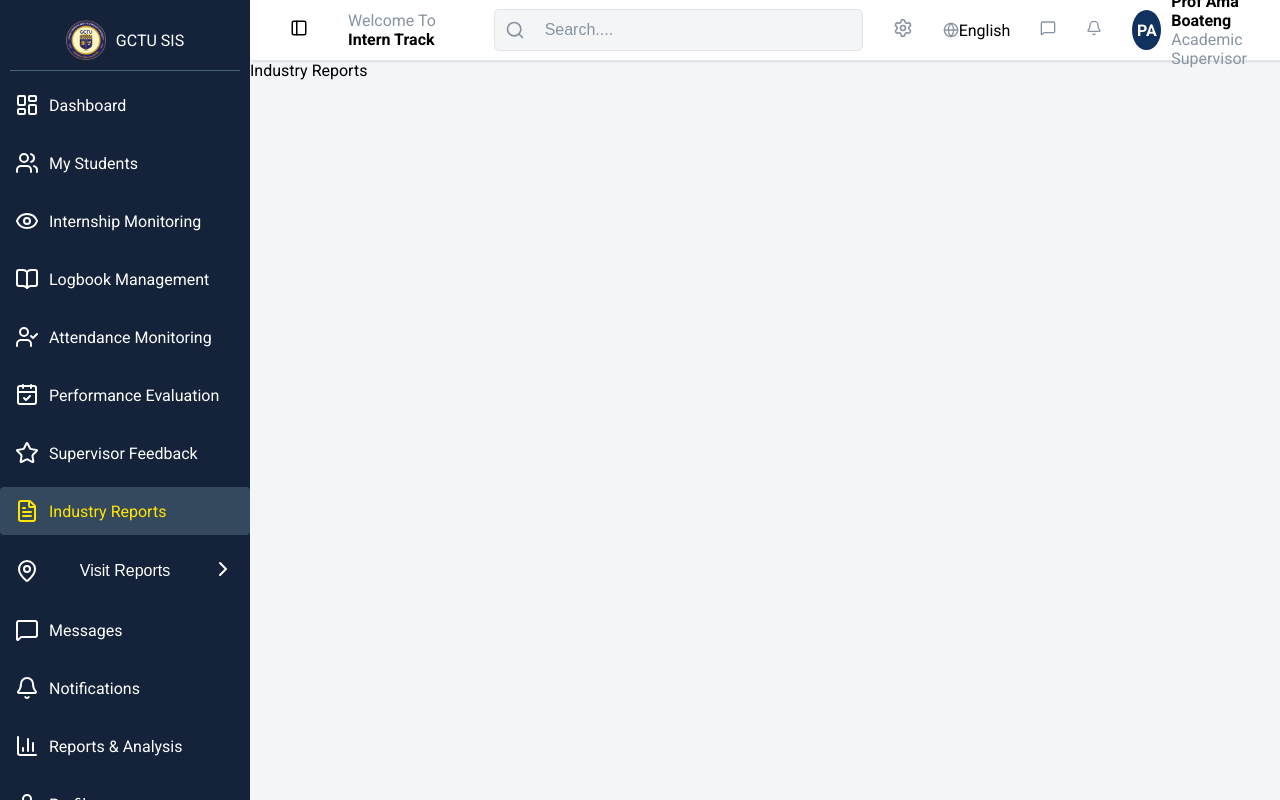
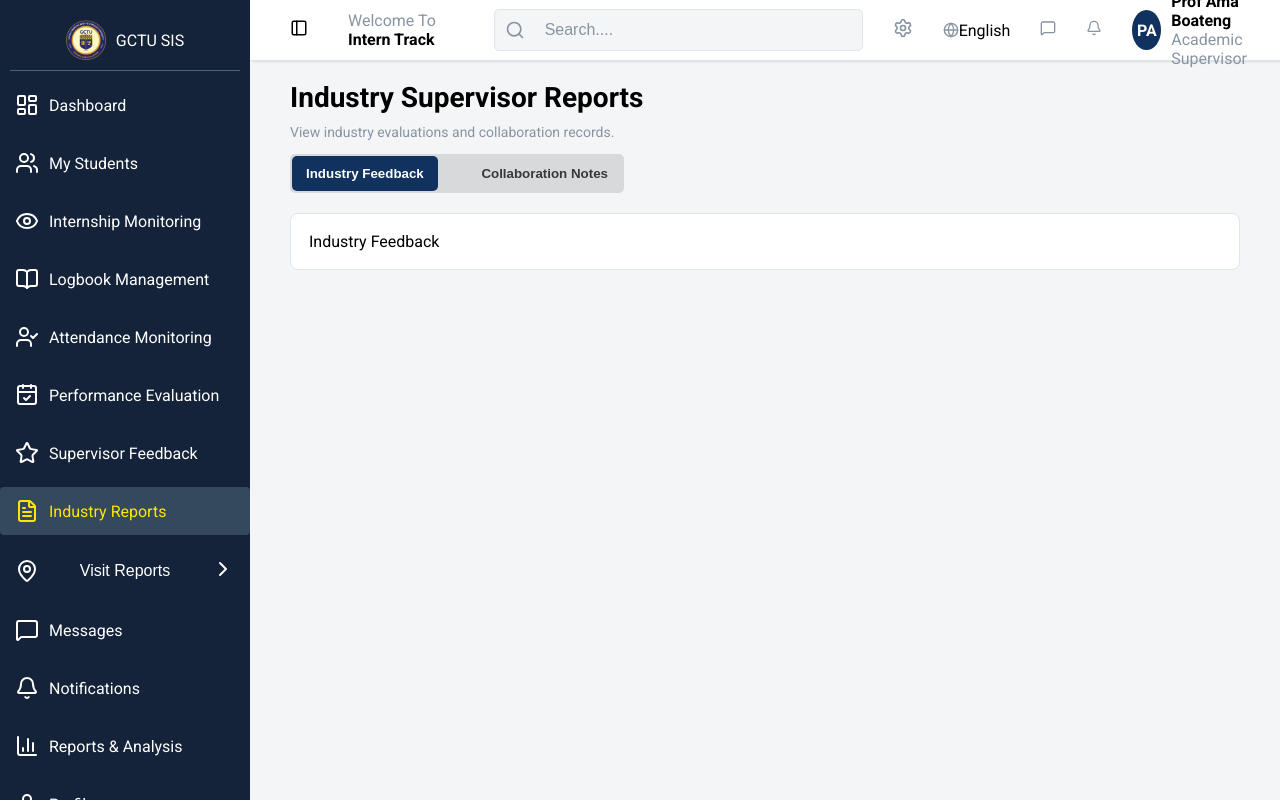
Before and after one commit to Princeaddo1199/GCTU-Student-Internship-System, a React (Vite) app: page /industry-reports in a window 1280 px wide. Built offline with nearby package versions, Linux system fonts and the light colour scheme.

Commit message:
Industry Supervisor Page Been Worked On
working on the first page which is Industry Feedback

```diff
--- /dev/null
+++ b/src/Components/FeedbackCard.jsx
@@ -0,0 +1,30 @@
+import React from 'react';
+import '../STYLES/FeedbackCard.css';
+import { FaStar, FaStarHalfAlt, FaRegStar } from "react-icons/fa";
+
+export default function FeedbackCard({ studentName, type, date, comment, rating }) {
+  return (
+    <div className="feedbackCard">
+      <div className="feedbackCardHeader">
+        <div className="feedbackCardHeaderLeft">
+          <span className="feedbackCardStudentName">{studentName}</span>
+          <span className="feedbackCardTypeBadge">{type}</span>
+        </div>
+        <div className="feedbackCardRating">
+          {[...Array(5)].map((_, index) => {
+            const starNumber = index + 1;
+            if (rating >= starNumber) {
+              return <FaStar key={index} color="#ffc107" />;
+            } else if (rating >= starNumber - 0.5) {
+              return <FaStarHalfAlt key={index} color="#ffc107" />;
+            } else {
+              return <FaRegStar key={index} color="#e4e5e9" />;
+            }
+          })}
+        </div>
+      </div>
+      <div className="feedbackCardDate">{date}</div>
+      <div className="feedbackCardComment">{comment}</div>
+    </div>
+  );
+}
--- a/src/Pages/IndustryReports.jsx
+++ b/src/Pages/IndustryReports.jsx
@@ -1,7 +1,45 @@
-import React from 'react'
+import React from "react";
+import "../STYLES/IndustryReports.css"
+import { useState } from "react";
 
 export default function IndustryReports() {
+  const [activeView, setActiveView] = useState("industryFeedback");
   return (
-    <div>Industry Reports</div>
-  )
+    <>
+      <div className="industryReportsTitle">
+        <h2 className="industryReportsTitleMain">
+          Industry Supervisor Reports
+        </h2>
+        <p className="industryReportsTitleSub">
+          View industry evaluations and collaboration records.
+        </p>
+      </div>
+      <div className="industryReportsTabs">
+        <button
+          type="button"
+          className={`industryReportsTabButton ${activeView === "industryFeedback" ? "active" : ""}`}
+          onClick={() => setActiveView("industryFeedback")}
+        >
+          Industry Feedback
+        </button>
+        <button
+          type="button"
+          className={`performanceEvaluationTabButton ${activeView === "collaborationNotes" ? "active" : ""}`}
+          onClick={() => setActiveView("collaborationNotes")}
+        >
+          Collaboration Notes
+        </button>
+      </div>
+
+      {activeView === "industryFeedback" ? (
+        <div className="evaluationPageMain">
+          <p>Industry Feedback</p>
+        </div>
+      ) : (
+        <div className="scoreboardPageMain">
+          <p>Collaboration Notes</p>
+        </div>
+      )}
+    </>
+  );
 }
--- a/src/Pages/SupervisorFeedback.jsx
+++ b/src/Pages/SupervisorFeedback.jsx
@@ -3,6 +3,9 @@ import "../STYLES/SupervisorFeedback.css";
 import { MessageSquare } from "lucide-react";
 import Students from "../Data/studentTable.json";
 import { FaStar, FaStarHalfAlt, FaRegStar } from "react-icons/fa";
+import FeedbackCard from "../Components/FeedbackCard";
+
+let globalFeedbacks = [];
 
 export default function SupervisorFeedback() {
   const [activeView, setActiveView] = useState("provideFeedback");
@@ -10,12 +13,37 @@ export default function SupervisorFeedback() {
   const [feedbackId, setFeedbackId] = useState("");
   const [rating, setRating] = useState(0);
   const [comments, setComments] = useState("");
-
-
+  const [feedbacks, setFeedbacks] = useState(globalFeedbacks);
 
   const submitFeedback = () => {
-    // Submit logic here
-    alert("Feedback submission logic goes here!");
+    if (!selectedId || !feedbackId || !rating || !comments) {
+      alert("Please fill all fields before submitting.");
+      return;
+    }
+
+    const student = Students.find((s) => s.id === parseInt(selectedId));
+
+    const newFeedback = {
+      id: Date.now(),
+      studentName: student ? student.student : "Unknown Student",
+      type: feedbackId,
+      date: new Date().toLocaleDateString('en-US', { month: 'short', day: 'numeric', year: 'numeric' }),
+      comment: comments,
+      rating: rating
+    };
+
+    const newFeedbacks = [newFeedback, ...feedbacks];
+    setFeedbacks(newFeedbacks);
+    globalFeedbacks = newFeedbacks;
+
+    // Reset form
+    setSelectedId("");
+    setFeedbackId("");
+    setRating(0);
+    setComments("");
+
+    // Switch view to previous feedback
+    setActiveView("previousFeedback");
   };
 
   return (
@@ -70,11 +98,11 @@ export default function SupervisorFeedback() {
               onChange={(e) => setFeedbackId(e.target.value)}
             >
               <option value="">Feedback type</option>
-              <option value="technical">Technical Skills</option>
-              <option value="communication">Communication</option>
-              <option value="professionalism">Professionalism</option>
-              <option value="problemSolving">Problem Solving</option>
-              <option value="teamwork">Teamwork</option>
+              <option value="Mid-Term">Mid-Term</option>
+              <option value="Weekly">Weekly</option>
+              <option value="Concern">Concern</option>
+              <option value="Final">Final</option>
+              <option value="Other">Other</option>
             </select>
           </div>
           <div className="rating">
@@ -135,7 +163,16 @@ export default function SupervisorFeedback() {
         </div>
       ) : (
         <div className="previousFeedbackPageMain">
-          <div>heloo</div>
+          {feedbacks.map((fb) => (
+            <FeedbackCard
+              key={fb.id}
+              studentName={fb.studentName}
+              type={fb.type}
+              date={fb.date}
+              comment={fb.comment}
+              rating={fb.rating}
+            />
+          ))}
         </div>
       )}
     </>
--- /dev/null
+++ b/src/STYLES/FeedbackCard.css
@@ -0,0 +1,54 @@
+.feedbackCard {
+  background-color: #ffffff;
+  border: 1px solid #e0e5eb;
+  border-radius: 8px;
+  padding: 20px;
+  box-shadow: 0 1px 2px rgba(0,0,0,0.02);
+}
+
+.feedbackCardHeader {
+  display: flex;
+  justify-content: space-between;
+  align-items: center;
+}
+
+.feedbackCardHeaderLeft {
+  display: flex;
+  align-items: center;
+  gap: 12px;
+}
+
+.feedbackCardStudentName {
+  font-weight: 500;
+  color: #333;
+  font-size: 16px;
+}
+
+.feedbackCardTypeBadge {
+  background-color: #ffffff;
+  border: 1px solid #e0e5eb;
+  padding: 3px 12px;
+  border-radius: 20px;
+  font-size: 12px;
+  font-weight: 600;
+  color: #555;
+}
+
+.feedbackCardRating {
+  display: flex;
+  gap: 3px;
+  font-size: 14px;
+}
+
+.feedbackCardDate {
+  font-size: 13px;
+  color: #8894a2;
+  margin-top: 6px;
+  margin-bottom: 14px;
+}
+
+.feedbackCardComment {
+  font-size: 14px;
+  color: #444;
+  line-height: 1.5;
+}
--- /dev/null
+++ b/src/STYLES/IndustryReports.css
@@ -0,0 +1,43 @@
+.industryReportsTitle {
+  padding: 20px 40px 0px 40px;
+}
+
+.industryReportsTitleMain {
+  margin-bottom: 10px;
+  font-size: 28px;
+  font-weight: 700;
+}
+
+.industryReportsTitleSub {
+  font-size: 14px;
+  font-weight: 500;
+  color: #8894a2;
+}
+
+.industryReportsTabs {
+  margin: 14px 40px 0px 40px;
+  display: flex;
+  justify-content: space-between;
+  gap: 1px;
+  flex-wrap: wrap;
+  width: 330px;
+  padding: 2px;
+  border-radius: 5px;
+  background-color: #d7d9da;
+}
+
+.industryReportsTabButton {
+  padding: 10px 14px;
+  border-radius: 5px;
+  border: none;
+  outline: none;
+  background-color: #d7d9da;
+  color: #383838;
+  font-weight: 600;
+  cursor: pointer;
+}
+
+.industryReportsTabButton.active {
+  background-color: #11325f;
+  color: #ffffff;
+}
--- a/src/STYLES/SupervisorFeedback.css
+++ b/src/STYLES/SupervisorFeedback.css
@@ -84,3 +84,10 @@
 .submitEvaluationBtn:hover{
   background-color: #11325f;
 }
+
+.previousFeedbackPageMain {
+  margin: 20px 40px;
+  display: flex;
+  flex-direction: column;
+  gap: 1px;
+}
```
